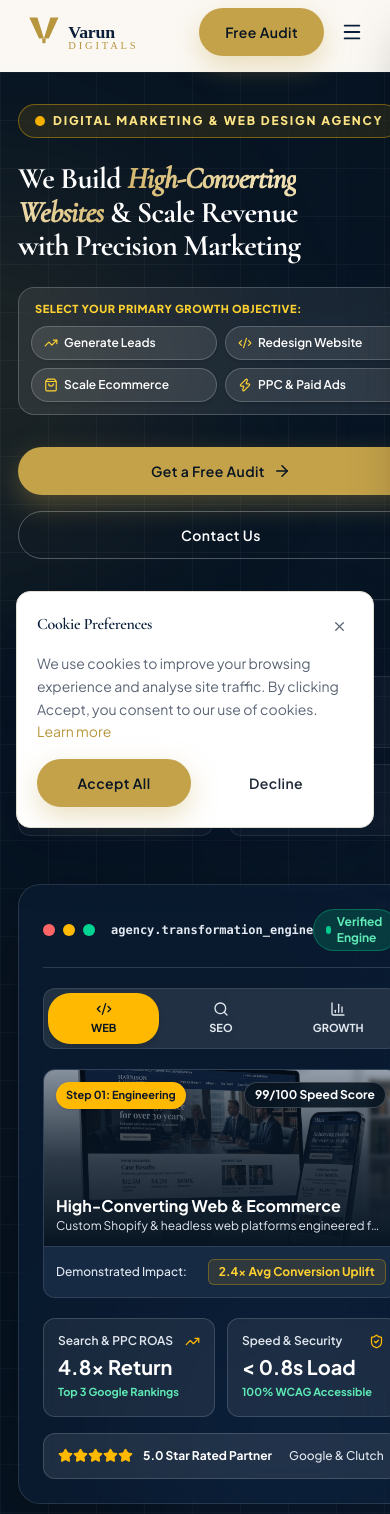
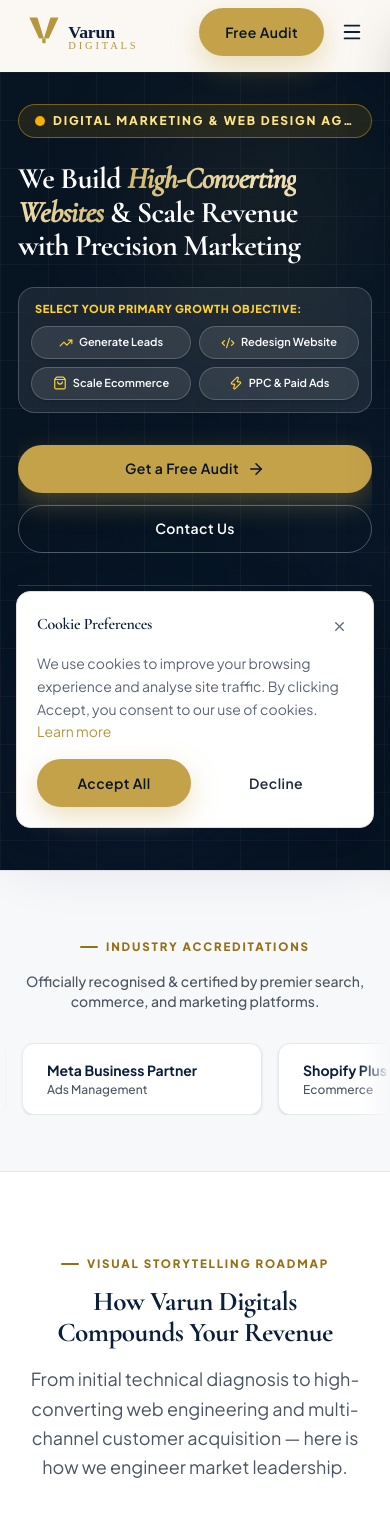
Before and after one commit to Ch-Abhinav-Chowdary/Digital-Creations, a React (Vite) app: page / in a window 390 px wide. Shown: the top 1514 px of the page. Built offline with nearby package versions, Linux system fonts and the light colour scheme.

Commit message:
changed responsiveness

```diff
--- a/src/components/sections/Hero.jsx
+++ b/src/components/sections/Hero.jsx
@@ -55,36 +55,37 @@ export default function Hero() {
 
   return (
     <section
-      className="relative overflow-hidden min-h-[94vh] flex items-center pt-8 pb-20 lg:py-24 surface-dark"
+      className="relative overflow-hidden w-full max-w-[100vw] min-h-[85vh] lg:min-h-[92vh] flex items-center pt-8 pb-14 lg:py-20 surface-dark"
       aria-label="Hero"
+      style={{ overflowX: 'clip' }}
     >
       <div className="grain" aria-hidden="true" />
 
       {/* Visual Image Background Backdrop */}
-      <div className="absolute inset-0 z-0 overflow-hidden pointer-events-none" aria-hidden="true">
+      <div className="absolute inset-0 z-0 overflow-hidden pointer-events-none max-w-full" aria-hidden="true">
         <img
           src="/images/home/hero-bg.jpg"
           alt=""
-          className="w-full h-full object-cover opacity-20 lg:opacity-30 scale-105"
+          className="w-full h-full object-cover opacity-20 lg:opacity-30 scale-100"
         />
         <div className="absolute inset-0 bg-gradient-to-r from-[#071422] via-[#071422]/95 to-[#071422]/80" />
         <div className="absolute inset-0 bg-gradient-to-t from-[#071422] via-transparent to-[#071422]/90" />
       </div>
 
-      {/* Background ambient lighting */}
+      {/* Background ambient lighting - strictly contained */}
       <div
         aria-hidden="true"
-        className="absolute top-0 right-1/4 w-[600px] h-[600px] bg-[radial-gradient(circle,rgba(196,162,74,0.15)_0%,transparent_70%)] pointer-events-none blur-3xl"
+        className="absolute top-0 right-0 w-[280px] lg:w-[500px] h-[280px] lg:h-[500px] bg-[radial-gradient(circle,rgba(196,162,74,0.15)_0%,transparent_70%)] pointer-events-none blur-3xl max-w-full overflow-hidden"
       />
       <div
         aria-hidden="true"
-        className="absolute bottom-0 left-10 w-[500px] h-[500px] bg-[radial-gradient(circle,rgba(19,41,75,0.8)_0%,transparent_70%)] pointer-events-none blur-3xl"
+        className="absolute bottom-0 left-0 w-[260px] lg:w-[450px] h-[260px] lg:h-[450px] bg-[radial-gradient(circle,rgba(19,41,75,0.8)_0%,transparent_70%)] pointer-events-none blur-3xl max-w-full overflow-hidden"
       />
 
       {/* High-tech blueprint grid */}
       <div
         aria-hidden="true"
-        className="absolute inset-0 opacity-[0.06]"
+        className="absolute inset-0 opacity-[0.06] max-w-full overflow-hidden pointer-events-none"
         style={{
           backgroundImage:
             'linear-gradient(rgba(255,255,255,.6) 1px, transparent 1px), linear-gradient(90deg, rgba(255,255,255,.6) 1px, transparent 1px)',
@@ -92,22 +93,22 @@ export default function Hero() {
         }}
       />
 
-      <div className="container relative z-10">
-        <div className="grid lg:grid-cols-12 gap-12 lg:gap-10 items-center">
+      <div className="container relative z-10 w-full max-w-full overflow-hidden">
+        <div className="grid lg:grid-cols-12 gap-8 lg:gap-10 items-center">
 
           {/* Left Column: Instant 5-Second Clarity & Value Proposition */}
-          <div className="lg:col-span-7">
+          <div className="lg:col-span-7 min-w-0 max-w-full">
 
             {/* Business Definition Eyebrow Badge */}
-            <div className="inline-flex items-center gap-2 mb-6 px-4 py-2 rounded-full border border-amber-400/40 bg-amber-400/10 backdrop-blur-md">
-              <span className="w-2.5 h-2.5 rounded-full bg-amber-400 anim-pulse" />
-              <span className="text-amber-200 text-xs font-extrabold tracking-[0.15em] uppercase">
+            <div className="inline-flex items-center gap-2 mb-6 px-4 py-2 rounded-full border border-amber-400/40 bg-amber-400/10 backdrop-blur-md max-w-full">
+              <span className="w-2.5 h-2.5 rounded-full bg-amber-400 anim-pulse flex-shrink-0" />
+              <span className="text-amber-200 text-xs font-extrabold tracking-[0.15em] uppercase truncate">
                 Digital Marketing &amp; Web Design Agency
               </span>
             </div>
 
             {/* Clear, Storytelling Headline */}
-            <h1 className="!text-white text-3xl sm:text-4xl md:text-5xl lg:text-6xl font-extrabold tracking-tight mb-6 leading-[1.12]">
+            <h1 className="!text-white text-3xl sm:text-4xl md:text-5xl lg:text-6xl font-extrabold tracking-tight mb-6 leading-[1.12] break-words">
               We Build <span className="gold-shimmer italic">High-Converting Websites</span> &amp; Scale Revenue with Precision Marketing
             </h1>
 
@@ -117,7 +118,7 @@ export default function Hero() {
             </p>
 
             {/* Instant Intent / Goal Selector (Interactive Visual Cue) */}
-            <div className="mb-8 p-3 rounded-2xl bg-white/[0.08] border border-white/20 backdrop-blur-md">
+            <div className="mb-8 p-3 rounded-2xl bg-white/[0.08] border border-white/20 backdrop-blur-md max-w-full overflow-hidden">
               <span className="block text-[11px] font-extrabold uppercase tracking-wider text-amber-300 mb-2 px-1">
                 Select your primary growth objective:
               </span>
@@ -133,10 +134,10 @@ export default function Hero() {
                     <Link
                       key={item.label}
                       to={item.target}
-                      className="flex items-center gap-1.5 px-3 py-2 rounded-lg bg-white/10 hover:bg-amber-400 hover:text-[#071422] text-white hover:font-bold text-xs transition-all duration-200 border border-white/20 hover:border-amber-400 group shadow-sm"
+                      className="min-w-0 flex items-center justify-center sm:justify-start gap-1.5 px-2.5 sm:px-3 py-2 rounded-lg bg-white/10 hover:bg-amber-400 hover:text-[#071422] text-white hover:font-bold text-xs transition-all duration-200 border border-white/20 hover:border-amber-400 group shadow-sm"
                     >
-                      <ItemIcon size={14} className="text-amber-300 group-hover:text-[#071422] transition-colors" />
-                      <span className="truncate !text-white group-hover:!text-[#071422] font-semibold">{item.label}</span>
+                      <ItemIcon size={14} className="text-amber-300 group-hover:text-[#071422] transition-colors flex-shrink-0" />
+                      <span className="truncate !text-white group-hover:!text-[#071422] font-semibold text-[11px] sm:text-xs">{item.label}</span>
                     </Link>
                   )
                 })}
@@ -144,11 +145,11 @@ export default function Hero() {
             </div>
 
             {/* Primary Action Buttons */}
-            <div className="flex flex-col sm:flex-row gap-4 mb-10">
+            <div className="flex flex-col sm:flex-row gap-3 sm:gap-4 mb-8 sm:mb-10 max-w-full">
               <Link
                 to="/free-website-audit"
                 id="hero-cta-primary"
-                className="btn btn-primary text-base px-8 min-h-[54px] shadow-xl hover:shadow-amber-500/20 font-bold"
+                className="btn btn-primary text-base px-8 min-h-[52px] shadow-xl hover:shadow-amber-500/20 font-bold"
               >
                 {SITE.ctaPrimary}
                 <ArrowRight size={18} />
@@ -156,54 +157,54 @@ export default function Hero() {
               <Link
                 to="/contact-us"
                 id="hero-cta-secondary"
-                className="btn btn-outline text-base px-8 min-h-[54px] font-semibold text-white border-white/30 hover:bg-white/10 hover:border-white/60"
+                className="btn btn-outline text-base px-8 min-h-[52px] font-semibold text-white border-white/30 hover:bg-white/10 hover:border-white/60"
               >
                 {SITE.ctaSecondary}
               </Link>
             </div>
 
-            {/* Verified Statistics Bar — Crisp High Contrast */}
-            <div className="pt-7 border-t border-white/15">
+            {/* Verified Statistics Bar — Crisp High Contrast & Overflow Protected */}
+            <div className="pt-6 sm:pt-7 border-t border-white/15 max-w-full overflow-hidden">
               <p className="text-slate-300 text-xs uppercase tracking-[0.16em] font-bold mb-4 flex items-center gap-2">
-                <ShieldCheck size={16} className="text-amber-400" />
-                Trusted by 500+ High-Growth Brands Nationwide
+                <ShieldCheck size={16} className="text-amber-400 flex-shrink-0" />
+                <span>Trusted by 500+ High-Growth Brands Nationwide</span>
               </p>
-              <div className="grid grid-cols-2 sm:grid-cols-4 gap-4">
+              <div className="grid grid-cols-2 sm:grid-cols-4 gap-3 sm:gap-4">
                 {[
                   { label: '500+', sublabel: 'Campaigns Scaled' },
                   { label: '98.4%', sublabel: 'Client Retention' },
                   { label: '12+ Yrs', sublabel: 'Technical Heritage' },
                   { label: '$50M+', sublabel: 'Verified Revenue' },
                 ].map((stat) => (
-                  <div key={stat.sublabel} className="p-2.5 rounded-xl bg-white/[0.03] border border-white/10">
-                    <span className="block text-2xl lg:text-3xl font-extrabold text-amber-300">
+                  <div key={stat.sublabel} className="min-w-0 p-2.5 rounded-xl bg-white/[0.03] border border-white/10 overflow-hidden">
+                    <span className="block text-2xl lg:text-3xl font-extrabold text-amber-300 truncate">
                       {stat.label}
                     </span>
-                    <span className="block text-xs font-medium text-slate-200 mt-0.5">{stat.sublabel}</span>
+                    <span className="block text-xs font-medium text-slate-200 mt-0.5 truncate">{stat.sublabel}</span>
                   </div>
                 ))}
               </div>
             </div>
           </div>
 
-          {/* Right Column: Visual Storytelling Transformation Hub */}
-          <div className="lg:col-span-5 relative">
+          {/* Right Column: Visual Storytelling Transformation Hub (Desktop view — hidden on mobile to prevent overflow since hero background image is active) */}
+          <div className="lg:col-span-5 relative hidden lg:block min-w-0 max-w-full">
             <div className="relative mx-auto max-w-lg lg:max-w-none">
 
               {/* Main Interactive Glass Transformation Dashboard */}
-              <div className="glass-panel p-6 sm:p-7 border border-white/20 shadow-2xl relative overflow-hidden">
+              <div className="glass-panel p-6 sm:p-7 border border-white/20 shadow-2xl relative overflow-hidden max-w-full">
 
                 {/* Header with live status */}
-                <div className="flex items-center justify-between pb-4 border-b border-white/15 mb-5">
-                  <div className="flex items-center gap-2">
-                    <span className="w-3 h-3 rounded-full bg-red-400" />
-                    <span className="w-3 h-3 rounded-full bg-amber-400" />
-                    <span className="w-3 h-3 rounded-full bg-emerald-400" />
-                    <span className="text-xs text-slate-200 ml-2 font-mono font-semibold">agency.transformation_engine</span>
+                <div className="flex items-center justify-between pb-4 border-b border-white/15 mb-5 min-w-0">
+                  <div className="flex items-center gap-1.5 min-w-0 truncate">
+                    <span className="w-2.5 h-2.5 rounded-full bg-red-400 flex-shrink-0" />
+                    <span className="w-2.5 h-2.5 rounded-full bg-amber-400 flex-shrink-0" />
+                    <span className="w-2.5 h-2.5 rounded-full bg-emerald-400 flex-shrink-0" />
+                    <span className="text-xs text-slate-200 ml-1 font-mono font-semibold truncate">growth.engine</span>
                   </div>
-                  <span className="inline-flex items-center gap-1.5 px-3 py-1 rounded-full bg-emerald-500/20 text-emerald-300 text-xs font-bold border border-emerald-500/40">
-                    <span className="w-2 h-2 rounded-full bg-emerald-400 anim-pulse" />
-                    Verified Engine
+                  <span className="inline-flex items-center gap-1 px-2.5 py-0.5 rounded-full bg-emerald-500/20 text-emerald-300 text-[11px] font-bold border border-emerald-500/40 flex-shrink-0">
+                    <span className="w-1.5 h-1.5 rounded-full bg-emerald-400 anim-pulse" />
+                    Verified Live
                   </span>
                 </div>
 
@@ -222,7 +223,7 @@ export default function Hero() {
                             : 'text-slate-200 hover:text-white hover:bg-white/10'
                         }`}
                       >
-                        <PIcon size={16} className="mb-1" />
+                        <PIcon size={16} className="mb-1 flex-shrink-0" />
                         <span className="text-[11px] truncate max-w-full">{pillar.id.toUpperCase()}</span>
                       </button>
                     )
@@ -231,7 +232,7 @@ export default function Hero() {
 
                 {/* Active Transformation Visual Card */}
                 <div className="rounded-xl overflow-hidden border border-white/15 bg-[#0B1F3A] relative mb-5 transition-all duration-300">
-                  <div className="h-44 relative">
+                  <div className="h-44 relative overflow-hidden">
                     <img
                       src={
                         activeTab === 'web'
@@ -243,7 +244,7 @@ export default function Hero() {
                       alt={activePillar.title}
                       className="w-full h-full object-cover opacity-60"
                     />
-                    <div className="absolute inset-0 bg-gradient-to-t from-[#071422] via-[#071422]/70 to-transparent" />
+                    <div className="absolute inset-0 bg-gradient-to-t from-[#071422] via-[#071422]/70 to-transparent pointer-events-none" />
 
                     {/* Top Overlay Badge */}
                     <div className="absolute top-3 left-3 right-3 flex items-center justify-between">
@@ -257,8 +258,8 @@ export default function Hero() {
 
                     {/* Bottom Headline & Metric */}
                     <div className="absolute bottom-3 left-3 right-3 flex items-end justify-between">
-                      <div>
-                        <span className="text-white text-base sm:text-lg font-bold block leading-tight">
+                      <div className="min-w-0 pr-2">
+                        <span className="text-white text-base sm:text-lg font-bold block leading-tight truncate">
                           {activePillar.title}
                         </span>
                         <span className="text-xs text-slate-200 mt-0.5 line-clamp-1">
@@ -279,31 +280,31 @@ export default function Hero() {
 
                 {/* 2 Micro Story Proof Cards */}
                 <div className="grid grid-cols-2 gap-3 mb-4">
-                  <div className="p-3.5 rounded-xl bg-white/[0.07] border border-white/15">
+                  <div className="p-3.5 rounded-xl bg-white/[0.07] border border-white/15 min-w-0 overflow-hidden">
                     <div className="flex items-center justify-between text-xs text-slate-200 mb-1 font-semibold">
-                      <span>Search &amp; PPC ROAS</span>
-                      <TrendingUp size={15} className="text-amber-400" />
+                      <span className="truncate">Search &amp; ROAS</span>
+                      <TrendingUp size={15} className="text-amber-400 flex-shrink-0" />
                     </div>
-                    <div className="text-xl font-bold text-white">4.8x Return</div>
-                    <div className="text-[11px] text-emerald-300 font-bold mt-0.5">Top 3 Google Rankings</div>
+                    <div className="text-xl font-bold text-white truncate">4.8x Return</div>
+                    <div className="text-[11px] text-emerald-300 font-bold mt-0.5 truncate">Top 3 Rankings</div>
                   </div>
 
-                  <div className="p-3.5 rounded-xl bg-white/[0.07] border border-white/15">
+                  <div className="p-3.5 rounded-xl bg-white/[0.07] border border-white/15 min-w-0 overflow-hidden">
                     <div className="flex items-center justify-between text-xs text-slate-200 mb-1 font-semibold">
-                      <span>Speed &amp; Security</span>
-                      <ShieldCheck size={15} className="text-amber-400" />
+                      <span className="truncate">Performance</span>
+                      <ShieldCheck size={15} className="text-amber-400 flex-shrink-0" />
                     </div>
-                    <div className="text-xl font-bold text-white">&lt; 0.8s Load</div>
-                    <div className="text-[11px] text-emerald-300 font-bold mt-0.5">100% WCAG Accessible</div>
+                    <div className="text-xl font-bold text-white truncate">&lt; 0.8s Load</div>
+                    <div className="text-[11px] text-emerald-300 font-bold mt-0.5 truncate">WCAG Compliant</div>
                   </div>
                 </div>
 
                 {/* Independent Reviews Badge */}
-                <div className="p-3.5 rounded-xl bg-white/[0.09] border border-white/15 flex items-center justify-between">
-                  <div className="flex items-center gap-2.5">
+                <div className="p-3.5 rounded-xl bg-white/[0.09] border border-white/15 flex items-center justify-between flex-wrap gap-2">
+                  <div className="flex items-center gap-2">
                     <div className="flex text-amber-400">
                       {[...Array(5)].map((_, i) => (
-                        <Star key={i} size={15} fill="currentColor" />
+                        <Star key={i} size={14} fill="currentColor" />
                       ))}
                     </div>
                     <span className="text-xs font-bold text-white">5.0 Star Rated Partner</span>
```
